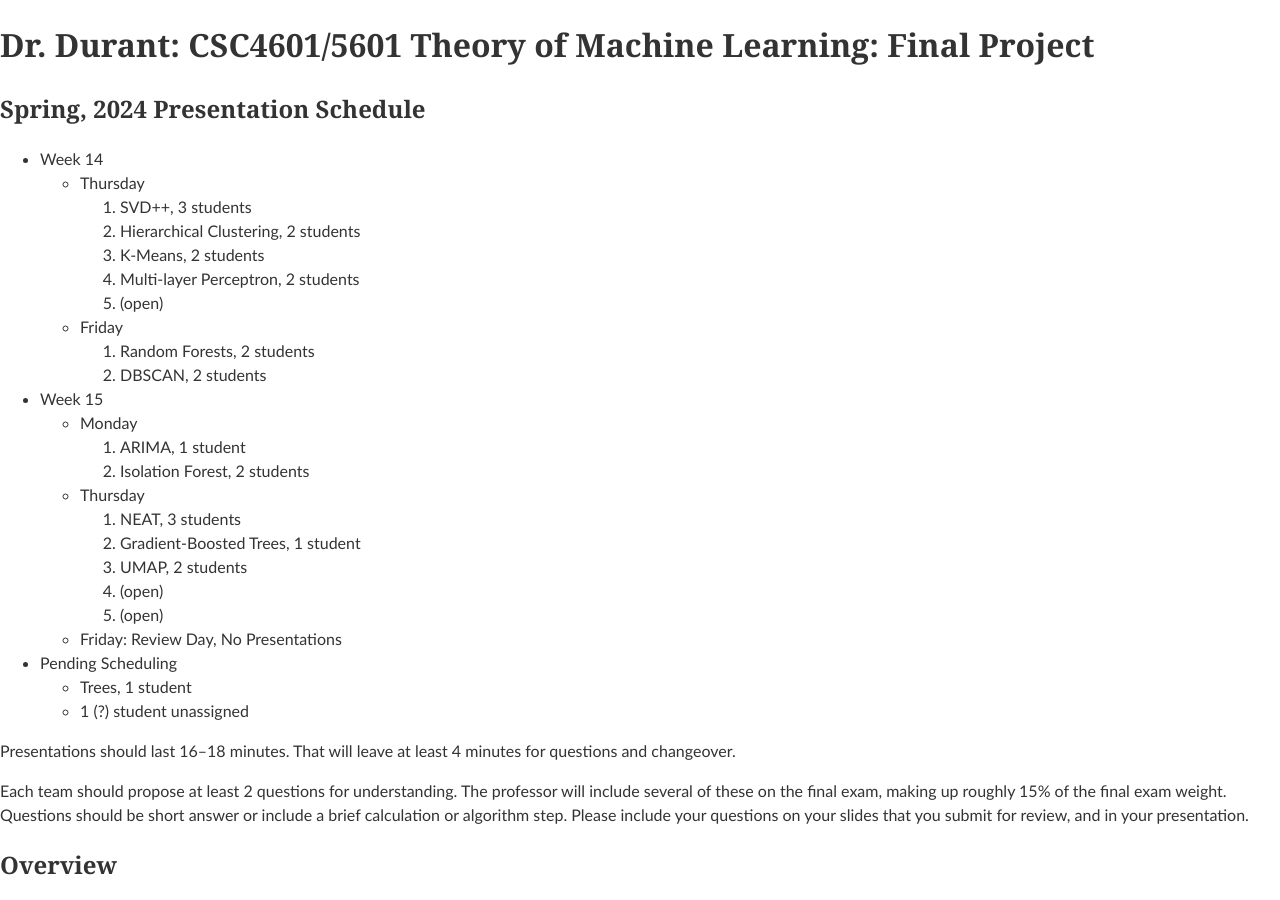
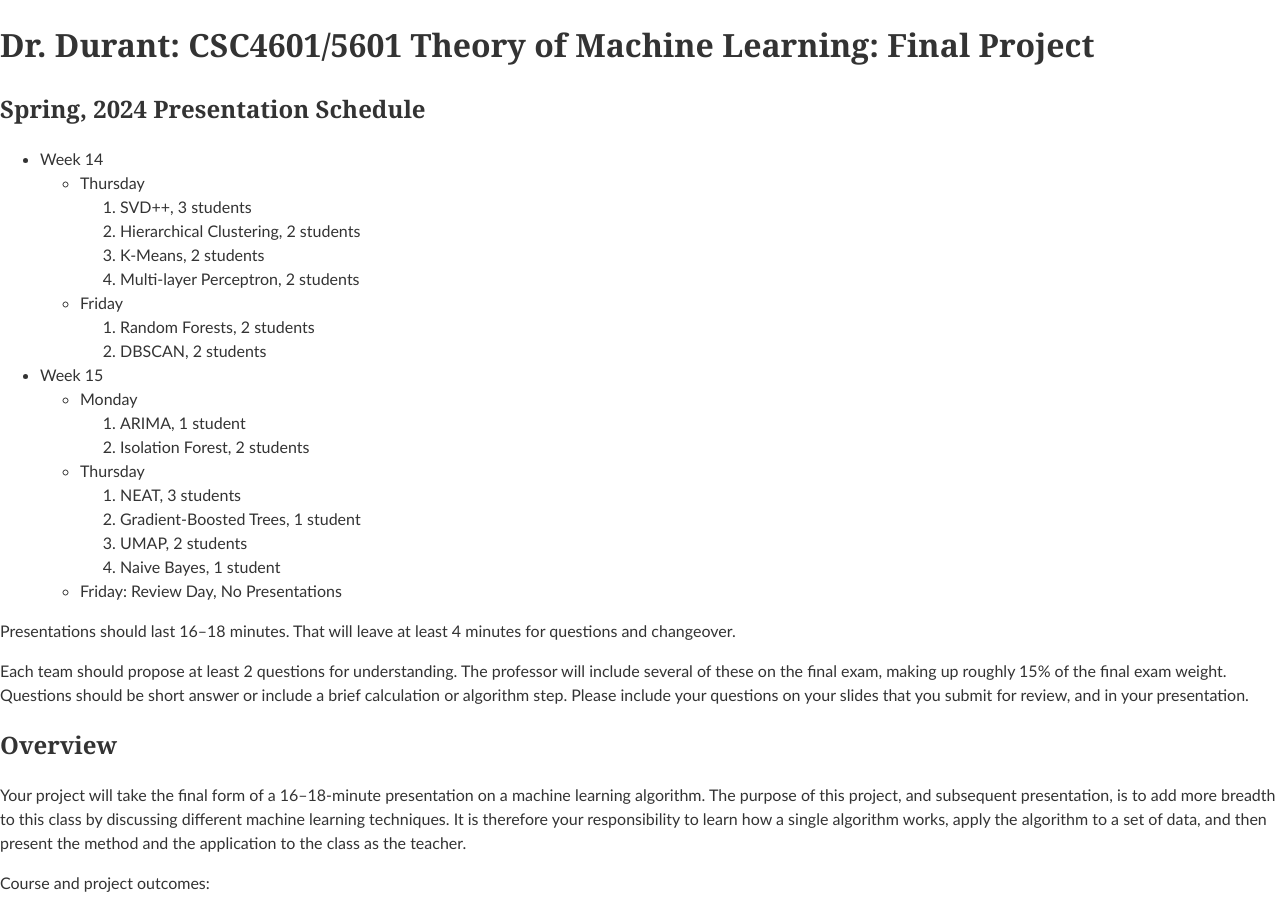
Before and after one commit to edurant/edurant.github.io, a Jekyll site: the page built from courses/csc4601/project.md, in a window 1280 px wide and 900 px high. Built offline with Jekyll 4.4.1, drawn with Linux system fonts in a browser that asks for light colours.

Commit message:
CSC5601: presentation schedule completed

```diff
--- a/courses/csc4601/project.md
+++ b/courses/csc4601/project.md
@@ -10,7 +10,6 @@
     1. Hierarchical Clustering, 2 students
     1. K-Means, 2 students
     1. Multi-layer Perceptron, 2 students
-    1. (open)
   * Friday
     1. Random Forests, 2 students
     1. DBSCAN, 2 students
@@ -22,12 +21,8 @@
     1. NEAT, 3 students
     1. Gradient-Boosted Trees, 1 student
     1. UMAP, 2 students
-    1. (open)
-    1. (open)
+    1. Naive Bayes, 1 student
   * Friday: Review Day, No Presentations
-* Pending Scheduling
-  * Trees, 1 student
-  * 1 (?) student unassigned
 
 Presentations should last 16–18 minutes. That will leave at least 4 minutes for questions and changeover.
 
```
